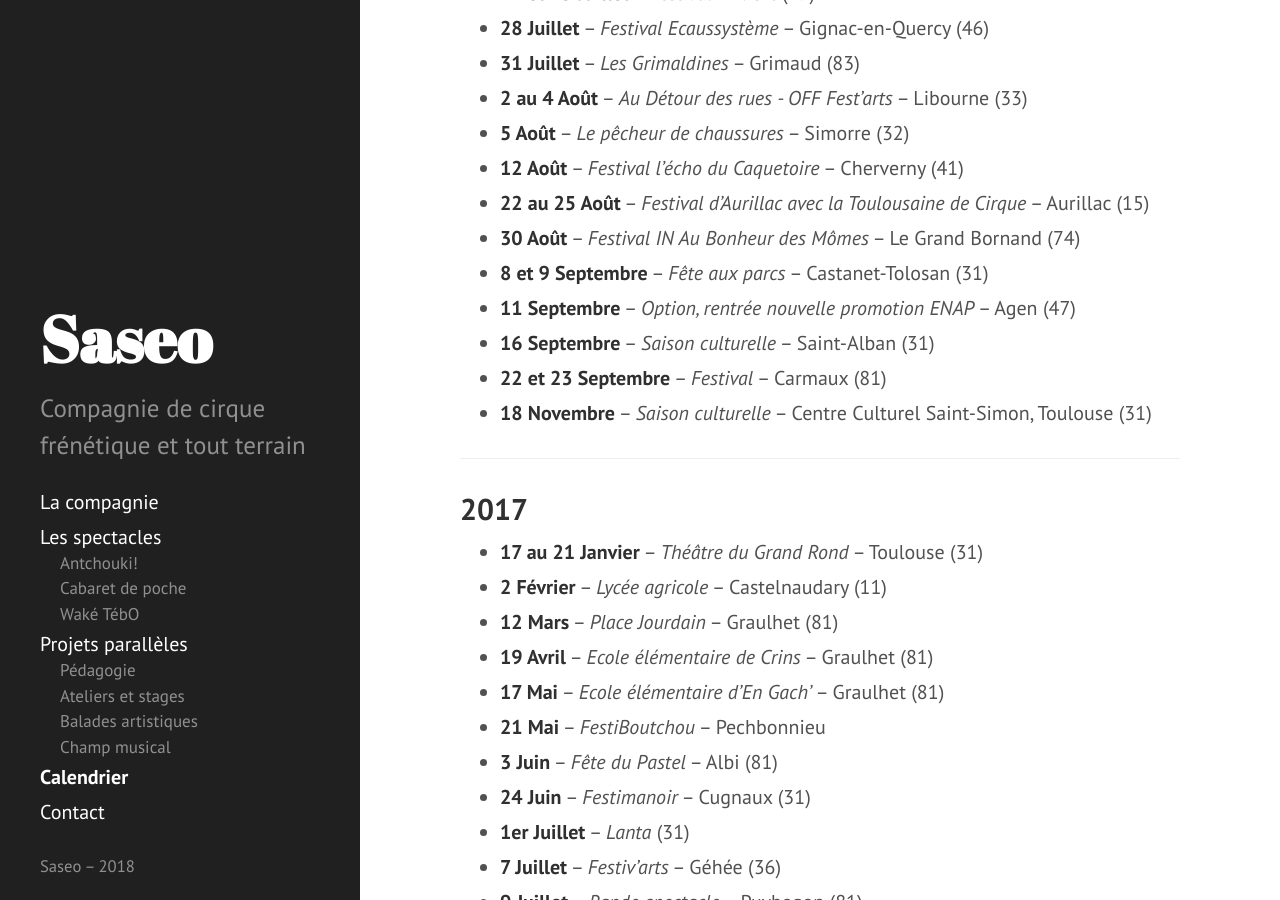
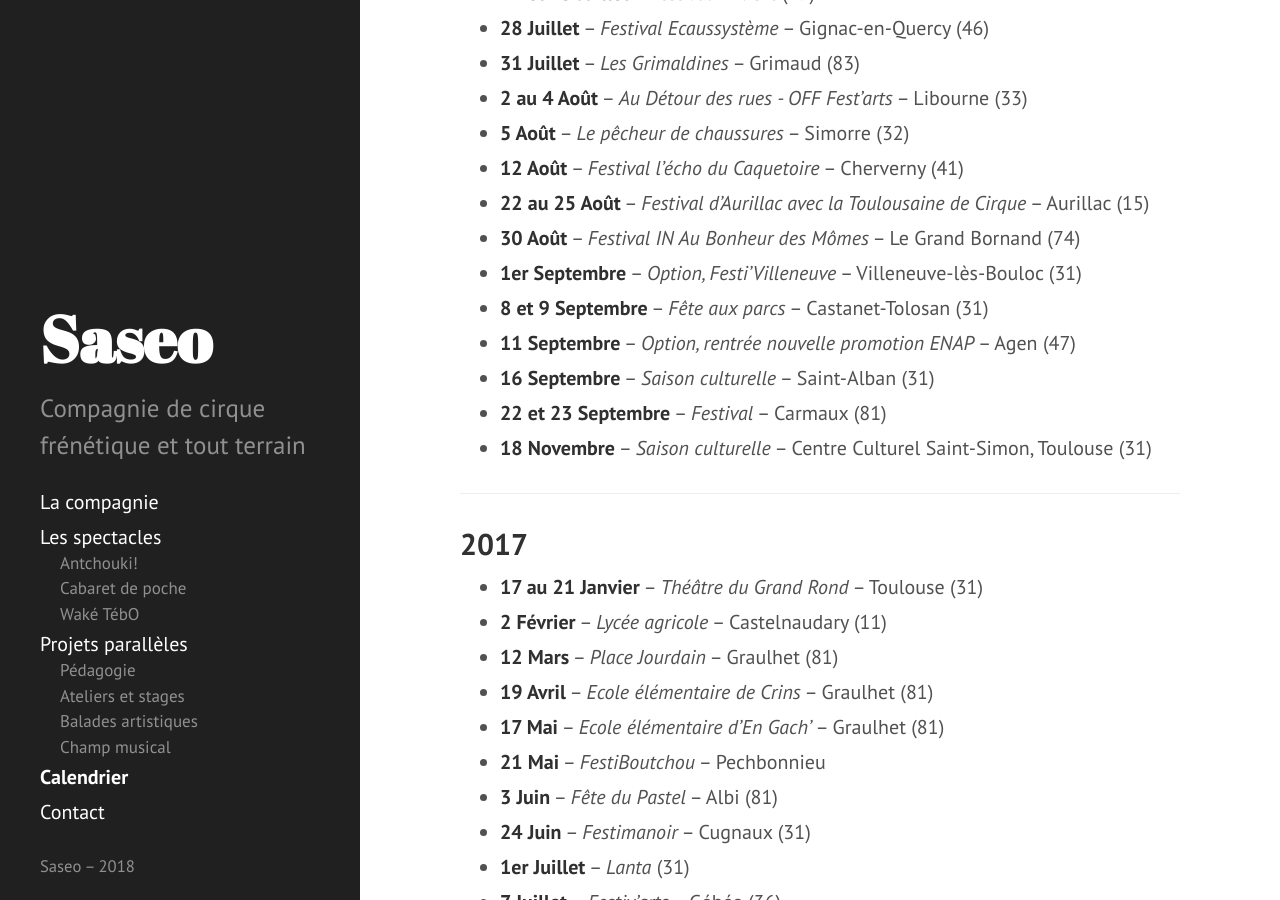
Before and after one commit to rizoom/saseo.org, a Jekyll site: the page built from calendrier.md, in a window 1280 px wide and 900 px high, scrolled down 780 px. Built offline with Jekyll 4.4.1, drawn with Linux system fonts in a browser that asks for light colours.

Commit message:
mise à jour calendrier 2018
Lorraine

```diff
--- a/calendrier.md
+++ b/calendrier.md
@@ -30,6 +30,7 @@ sidebar_order: 3
 - **12 Août** -- _Festival l'écho du Caquetoire_ -- Cherverny (41)
 - **22 au 25 Août** -- _Festival d'Aurillac avec la Toulousaine de Cirque_ -- Aurillac (15)
 - **30 Août** -- _Festival IN Au Bonheur des Mômes_ -- Le Grand Bornand (74)
+- **1er Septembre** -- _Option, Festi'Villeneuve_ -- Villeneuve-lès-Bouloc (31)
 - **8 et 9 Septembre** -- _Fête aux parcs_ -- Castanet-Tolosan (31)
 - **11 Septembre** -- _Option, rentrée nouvelle promotion ENAP_ -- Agen (47)
 - **16 Septembre** -- _Saison culturelle_ -- Saint-Alban (31)
```
